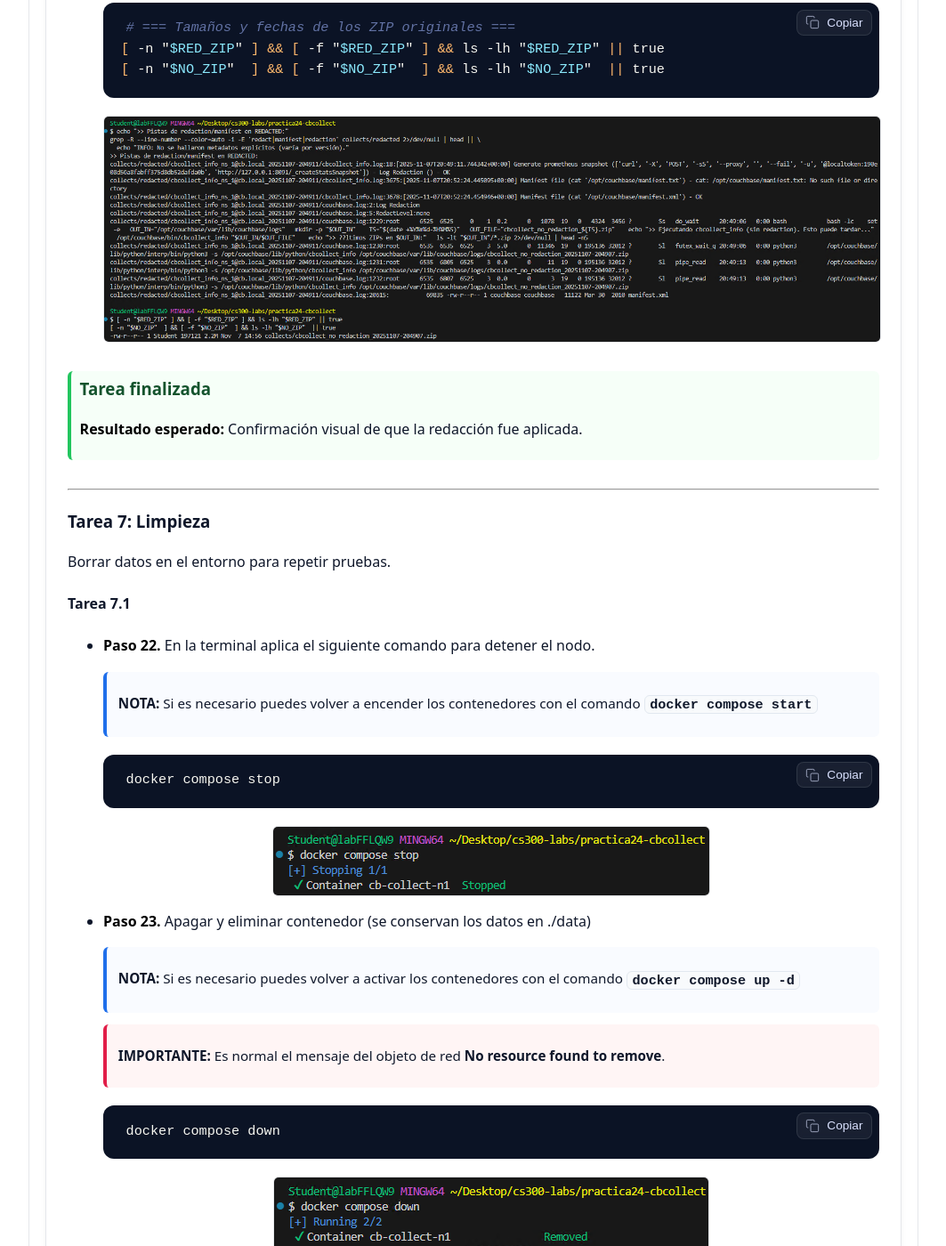
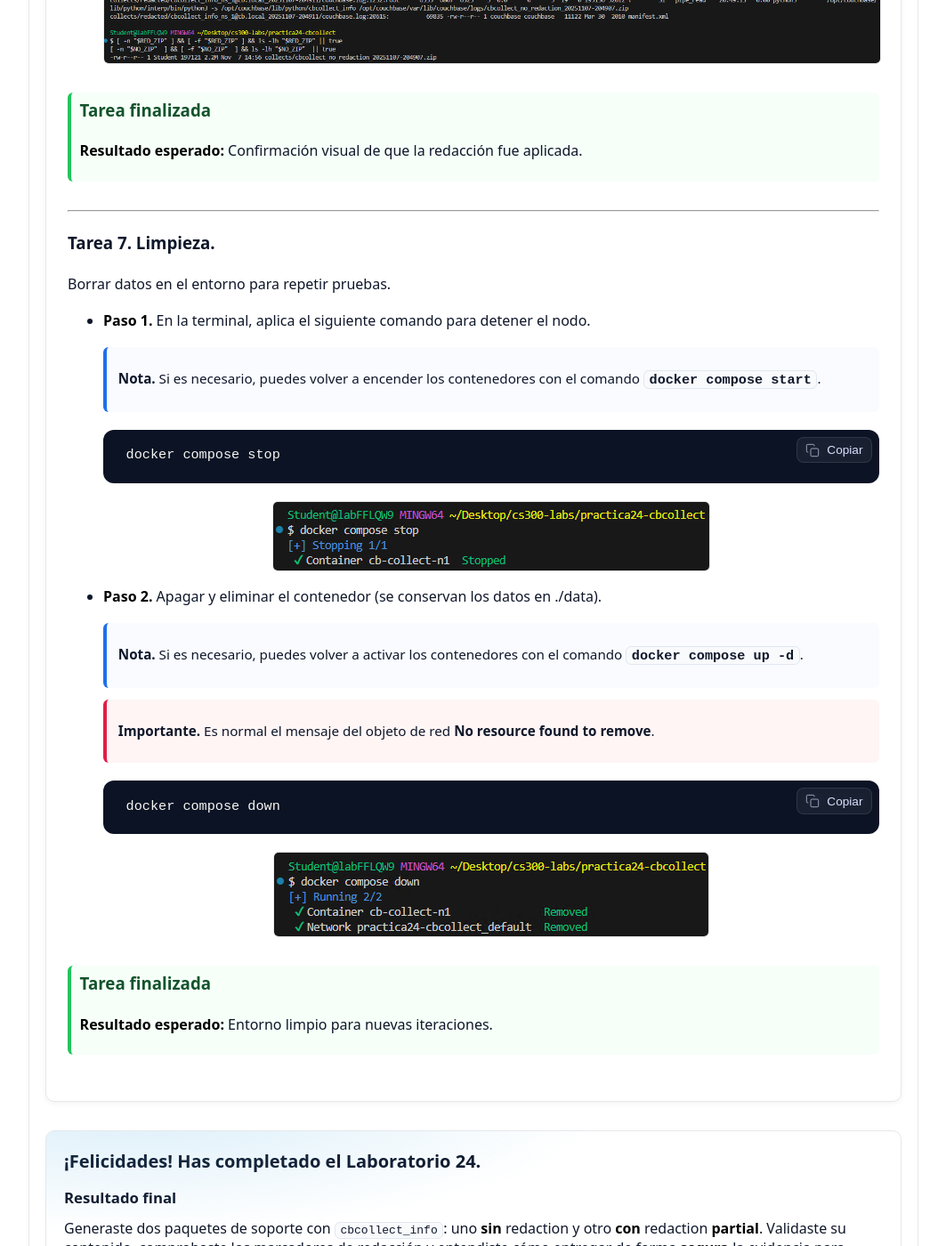
Before and after one commit to Netec-Mx/CS300_INT, a Jekyll site: the page built from labs/lab24/lab24.md, in a window 1280 px wide and 1400 px high, scrolled down 15406 px. Shown: the whole window at 89% size, without its empty margins (108-1171 px from the left). Built offline with Jekyll 4.4.1, drawn with Linux system fonts in a browser that asks for light colours; some of the changed text lies outside the part shown.

Commit message:
Update lab24.md

````diff
--- a/labs/lab24/lab24.md
+++ b/labs/lab24/lab24.md
@@ -14,15 +14,15 @@ prerequisites:  # CAMBIAR POR CADA PRACTICA
   - 3–4 GB de RAM libres (servicios `kv,index,query`).
   - Utilidades del host `unzip`, `jq` (opcional para inspección).
 introduction: | # CAMBIAR POR CADA PRACTICA
-  La propiedad `cbcollect_info` empaqueta **logs**, **configuración**, **estadísticas** y **diagnósticos** del nodo para facilitar troubleshooting. Couchbase permite **Log Redaction** (None / Partial / Full) para ocultar datos sensibles (por ejemplo, valores de documentos) dentro del archivo resultante. En esta práctica crearás **dos** paquetes: uno **sin redaction** y otro **con redaction parcial**, y revisarás sus diferencias.
+  La propiedad `cbcollect_info` empaqueta **logs**, **configuración**, **estadísticas** y **diagnósticos** del nodo para facilitar troubleshooting. Couchbase permite **Log Redaction** (None / Partial / Full) para ocultar datos sensibles (por ejemplo, valores de documentos) dentro del archivo resultante. En esta práctica crearás **dos** paquetes: uno **sin redaction** y otro **con redaction parcial** y revisarás sus diferencias.
 slug: lab24 # CAMBIAR POR CADA PRACTICA
 lab_number: 24 # CAMBIAR POR CADA PRACTICA
 final_result: | # CAMBIAR POR CADA PRACTICA
-  Generaste dos paquetes de soporte con `cbcollect_info`: uno **sin** redaction y otro **con** redaction **partial**. Validaste su contenido, comprobaste marcadores de redacción y entendiste cómo entregar de forma **segura** la evidencia para troubleshooting o escalamiento a soporte.
+  Generaste dos paquetes de soporte con `cbcollect_info`: uno **sin** redaction y otro **con** redaction **partial**. Validaste su contenido, comprobaste los marcadores de redacción y entendiste cómo entregar de forma **segura** la evidencia para troubleshooting o escalamiento a soporte.
 notes: | # CAMBIAR POR CADA PRACTICA
   - Para **entornos regulados**, usa **redaction full** y valida antes de compartir externamente.
   - Evita publicar paquetes en repositorios públicos; contienen configuración sensible.
-  - En clústeres grandes, considera `--threads` y ventanas de menor carga para minimizar impacto.
+  - En clústeres grandes, considera `--threads` y ventanas de menor carga para minimizar el impacto.
   - Con **TLS** habilitado, la herramienta recolecta certificados y configuraciones relacionadas para diagnóstico.
 references: # CAMBIAR POR CADA PRACTICA LINKS ADICIONALES DE DOCUMENTACION
   - text: Log Redaction (niveles y configuración)
@@ -37,22 +37,20 @@ next: /lab1/lab1/ # CAMBIAR POR CADA PRACTICA MENU DE NAVEGACION HACIA ADELANTE
 
 ---
 
-### Tarea 1: Carpeta de la práctica y variables
+### Tarea 1. Carpeta de la práctica y variables.
 
 Crearás una carpeta aislada con subdirectorios y un `.env` con variables consistentes para el laboratorio.
 
-#### Tarea 1.1
-
 - **Paso 1.** Abre el software de **Visual Studio Code**.
 
-  > **NOTA:** Puedes encontrarlo en el **Escritorio** o en las aplicaciones del sistema de **Windows**
+  > **Nota.** Puedes encontrarlo en el **Escritorio** o en las aplicaciones del sistema de **Windows**.
   {: .lab-note .info .compact}
 
-- **Paso 2.** Ya que tengas **Visual Studio Code** abierto, Ahora da clic en el icono de la imagen para abrir la terminal, **se encuentra en la parte superior derecha.**
+- **Paso 2.** Ya que tengas **Visual Studio Code** abierto, da clic en el ícono de la imagen para abrir la terminal, **se encuentra en la parte superior derecha**.
 
   ![cbase1]({{ page.images_base | relative_url }}/1.png)
 
-- **Paso 3.** Para ejecutar el siguiente comando debes estar en el directorio **cs300-labs**, puedes guiarte de la imagen.
+- **Paso 3.** Para ejecutar el siguiente comando, debes estar en el directorio **cs300-labs**, puedes guiarte de la imagen.
 
   ```bash
   mkdir -p practica24-cbcollect/
@@ -62,9 +60,9 @@ Crearás una carpeta aislada con subdirectorios y un `.env` con variables consis
   ```
   ![cbase2]({{ page.images_base | relative_url }}/2.png)
 
-- **Paso 4.** En la terminal de **VSC** copia y pega el siguiente comando que crea el archivo `.env` y carga el contenido de las variables necesarias.
+- **Paso 4.** En la terminal de **VSC**, copia y pega el siguiente comando que crea el archivo `.env` y carga el contenido de las variables necesarias.
 
-  > **NOTA:** El archivo `.env` estandariza credenciales y memoria.
+  > **Nota.** El archivo `.env` estandariza credenciales y memoria.
   {: .lab-note .info .compact}
 
   ```bash
@@ -100,15 +98,13 @@ Crearás una carpeta aislada con subdirectorios y un `.env` con variables consis
 
 ---
 
-### Tarea 2: Docker Compose y salud del nodo
+### Tarea 2. Docker Compose y salud del nodo.
 
 Definirás un `compose.yaml` con un único nodo Couchbase y validarás que la API responde.
 
-#### Tarea 2.1
+- **Paso 1.** Ahora, crea el archivo **Docker Compose** llamado **compose.yaml**. Copia y pega el siguiente código en la terminal.
 
-- **Paso 5.** Ahora crea el archivo **Docker Compose** llamado **compose.yaml**. Copia y pega el siguiente codigo en la terminal.
-
-  > **NOTA:**
+  > **Nota.**
   - El archivo `compose.yaml` mapea puertos 8091–8096 para la consola web y 11210 para clientes.
   - El healthcheck consulta el endpoint `/pools` que responde cuando el servicio está arriba (aunque aún no inicializado).
   {: .lab-note .info .compact}
@@ -140,11 +136,11 @@ Definirás un `compose.yaml` con un único nodo Couchbase y validarás que la AP
   YAML
   ```
 
-- **Paso 6.** Inicia el servicio, dentro de la terminal ejecuta el siguiente comando.
+- **Paso 2.** Inicia el servicio, dentro de la terminal, ejecuta el siguiente comando.
 
-  > **IMPORTANTE:** Para agilizar los procesos, la imagen ya esta descargada en tu ambiente de trabajo, ya que puede tardar hasta 10 minutos en descargarse.
+  > **Importante.** Para agilizar los procesos, la imagen ya está descargada en tu ambiente de trabajo, ya que puede tardar hasta 10 minutos en descargarse.
   {: .lab-note .important .compact}
-  > **IMPORTANTE:** El `docker compose up -d` corre en segundo plano. El healthcheck del servicio y la sonda de `compose.yaml` garantizan que Couchbase responda en 8091 antes de continuar.
+  > **Importante.** El `docker compose up -d` corre en segundo plano. El healthcheck del servicio y la sonda de `compose.yaml` garantizan que Couchbase responda en 8091 antes de continuar.
   {: .lab-note .important .compact}
 
   ```bash
@@ -152,7 +148,7 @@ Definirás un `compose.yaml` con un único nodo Couchbase y validarás que la AP
   ```
   ![cbase3]({{ page.images_base | relative_url }}/3.png)
 
-- **Paso 7.** Verifica que el contenedor se haya creado correctamente.
+- **Paso 3.** Verifica que el contenedor se haya creado correctamente.
 
   {%raw%}
   ```bash
@@ -168,17 +164,15 @@ Definirás un `compose.yaml` con un único nodo Couchbase y validarás que la AP
 
 ---
 
-### Tarea 3: Inicializar clúster y crear bucket “estrecho”
+### Tarea 3. Inicializar el clúster y crear un bucket “estrecho”.
 
 Inicializarás el nodo, crearás un bucket/colección y registrarás algo de actividad para que el paquete contenga eventos reales.
 
-#### Tarea 3.1
+- **Paso 1.** Inicializa el clúster, ejecuta el siguiete comando en la terminal.
 
-- **Paso 8.** Inicializa el clúster, ejecuta el siguiete comando en la terminal.
-
-  > **NOTA:** El `cluster-init` fija credenciales y cuotas de memoria (data/Index). Para un nodo local, 2 GB total y 512 MB para Index es razonable; ajusta según tu RAM.
+  > **Nota.** El `cluster-init` fija credenciales y cuotas de memoria (data/Index). Para un nodo local, 2 GB total y 512 MB para Index es razonable; ajusta según tu RAM.
   {: .lab-note .info .compact}
-  > **IMPORTANTE:** El comando se ejecuta desde el directorio de la practica **practica24-cbcollect**. Puede tardar unos segundos en inicializar.
+  > **Importante.** El comando se ejecuta desde el directorio de la práctica **practica24-cbcollect**. Puede tardar unos segundos en inicializar.
   {: .lab-note .important .compact}
 
   ```bash
@@ -194,12 +188,12 @@ Inicializarás el nodo, crearás un bucket/colección y registrarás algo de act
   ```
   ![cbase5]({{ page.images_base | relative_url }}/5.png)
 
-- **Paso 9.** Verifica que el cluster este **healthy** y que se muestre el json con las propiedades del nodo.
+- **Paso 2.** Verifica que el clúster esté **healthy** y que se muestre el json con las propiedades del nodo.
 
-  > **NOTA:**
-  - Contenedor `cb-collect-n1` aparece **Up**.
+  > **Nota.**
+  - El contenedor `cb-collect-n1` aparece **Up**.
   - `curl` devuelve JSON de la información del nodo.
-  - Esta conexion es mediante HTTP.
+  - Esta conexión es mediante HTTP.
   {: .lab-note .info .compact}
 
   ```bash
@@ -286,15 +280,13 @@ Inicializarás el nodo, crearás un bucket/colección y registrarás algo de act
 
 ---
 
-### Tarea 4: Recolección **sin** log redaction
+### Tarea 4. Recolección **sin** log redaction.
 
 Ejecutarás `cbcollect_info` con configuración por defecto (sin redaction) y validarás el archivo resultante.
 
-#### Tarea 4.1
+- **Paso 1.** Ejecuta `cbcollect_info` dentro del contenedor.
 
-- **Paso 16.** Ejecuta `cbcollect_info` dentro del contenedor
-
-  > **NOTA:** Si detectas algunos codigos de error, es normal ya que no estan muchos paquetes instalados. El proceso puede tardar de **1 a 5 minutos** termina solo.
+  > **Nota.** Si detectas algunos codigos de error, es normal, ya que no están muchos paquetes instalados. El proceso puede tardar de **1 a 5 minutos**, termina solo.
   {: .lab-note .info .compact}
 
   {%raw%}
@@ -326,7 +318,7 @@ Ejecutarás `cbcollect_info` con configuración por defecto (sin redaction) y va
   {%endraw%}
   ![cbase13]({{ page.images_base | relative_url }}/13.png)
 
-- **Paso 17.** Verifica el archivo y copialo al host.
+- **Paso 2.** Verifica el archivo y cópialo al host.
 
   ```bash
   LATEST_NR=$(docker exec -i "$CB_CONTAINER" bash -lc \
@@ -362,15 +354,13 @@ Ejecutarás `cbcollect_info` con configuración por defecto (sin redaction) y va
 
 ---
 
-### Tarea 5: Recolección **con** log redaction (nivel **partial**)
+### Tarea 5. Recolección **con** log redaction (nivel **partial**).
 
 Activarás redaction **partial** para ocultar datos sensibles de usuario y generarás un segundo paquete, comparándolo con el primero.
 
-#### Tarea 5.1
+- **Paso 1.** Inicia la recolección redacted con CLI.
 
-- **Paso 18.** Inicia la recolección redacted con CLI
-
-  > **NOTA:** En clústeres multinodo, `collect-logs-start/stop` recolecta desde *todos* los nodos. Aquí tenemos un solo nodo.
+  > **Nota.** En clústeres multinodo, `collect-logs-start/stop` recolecta desde *todos* los nodos. Aquí tenemos un solo nodo.
   {: .lab-note .info .compact}
 
   ```bash
@@ -396,7 +386,7 @@ Activarás redaction **partial** para ocultar datos sensibles de usuario y gener
   ```
   ![cbase15]({{ page.images_base | relative_url }}/15.png)
 
-- **Paso 19.** Copia el archivo al host y valida el ZIP redacted.
+- **Paso 2.** Copia el archivo al host y valida el ZIP redacted.
 
   ```bash
   # === Detecta el ZIP más reciente y cópialo al host ===
@@ -429,13 +419,11 @@ Activarás redaction **partial** para ocultar datos sensibles de usuario y gener
 
 ---
 
-### Tarea 6: Comparativa y verificación de redaction
+### Tarea 6. Comparativa y verificación de redaction.
 
 Comprobarás que en el paquete redacted aparecen **marcadores** de redacción y que el manifiesto registra el nivel usado.
 
-#### Tarea 6.1
-
-- **Paso 20.** Extrae ambos ZIP y busca los marcadores `<ud>`
+- **Paso 1.** Extrae ambos ZIP y busca los marcadores `<ud>`.
 
   ```bash
   # === Limpieza suave (no aborta si no existen) ===
@@ -498,7 +486,7 @@ Comprobarás que en el paquete redacted aparecen **marcadores** de redacción y
   ```
   ![cbase17]({{ page.images_base | relative_url }}/17.png)
 
-- **Paso 21.** Revisar los manifiesto y metadatos de los archivos.
+- **Paso 2.** Revisar los manifiestos y metadatos de los archivos.
 
   ```bash
   # === Pistas de manifiesto/metadatos en REDACTED ===
@@ -519,15 +507,13 @@ Comprobarás que en el paquete redacted aparecen **marcadores** de redacción y
 
 ---
 
-### Tarea 7: Limpieza
+### Tarea 7. Limpieza.
 
 Borrar datos en el entorno para repetir pruebas.
 
-#### Tarea 7.1
+- **Paso 1.** En la terminal, aplica el siguiente comando para detener el nodo.
 
-- **Paso 22.** En la terminal aplica el siguiente comando para detener el nodo.
-
-  > **NOTA:** Si es necesario puedes volver a encender los contenedores con el comando **`docker compose start`**
+  > **Nota.** Si es necesario, puedes volver a encender los contenedores con el comando **`docker compose start`**.
   {: .lab-note .info .compact}
 
   ```bash
@@ -535,11 +521,11 @@ Borrar datos en el entorno para repetir pruebas.
   ```
   ![cbase19]({{ page.images_base | relative_url }}/19.png)
 
-- **Paso 23.** Apagar y eliminar contenedor (se conservan los datos en ./data)
+- **Paso 2.** Apagar y eliminar el contenedor (se conservan los datos en ./data).
 
-  > **NOTA:** Si es necesario puedes volver a activar los contenedores con el comando **`docker compose up -d`**
+  > **Nota.** Si es necesario, puedes volver a activar los contenedores con el comando **`docker compose up -d`**.
   {: .lab-note .info .compact}
-  > **IMPORTANTE:** Es normal el mensaje del objeto de red **No resource found to remove**.
+  > **Importante.** Es normal el mensaje del objeto de red **No resource found to remove**.
   {: .lab-note .important .compact}
 
   ```bash
````
Also changed, not shown: other parts of labs/lab24/lab24.md (+7 -7 lines).
